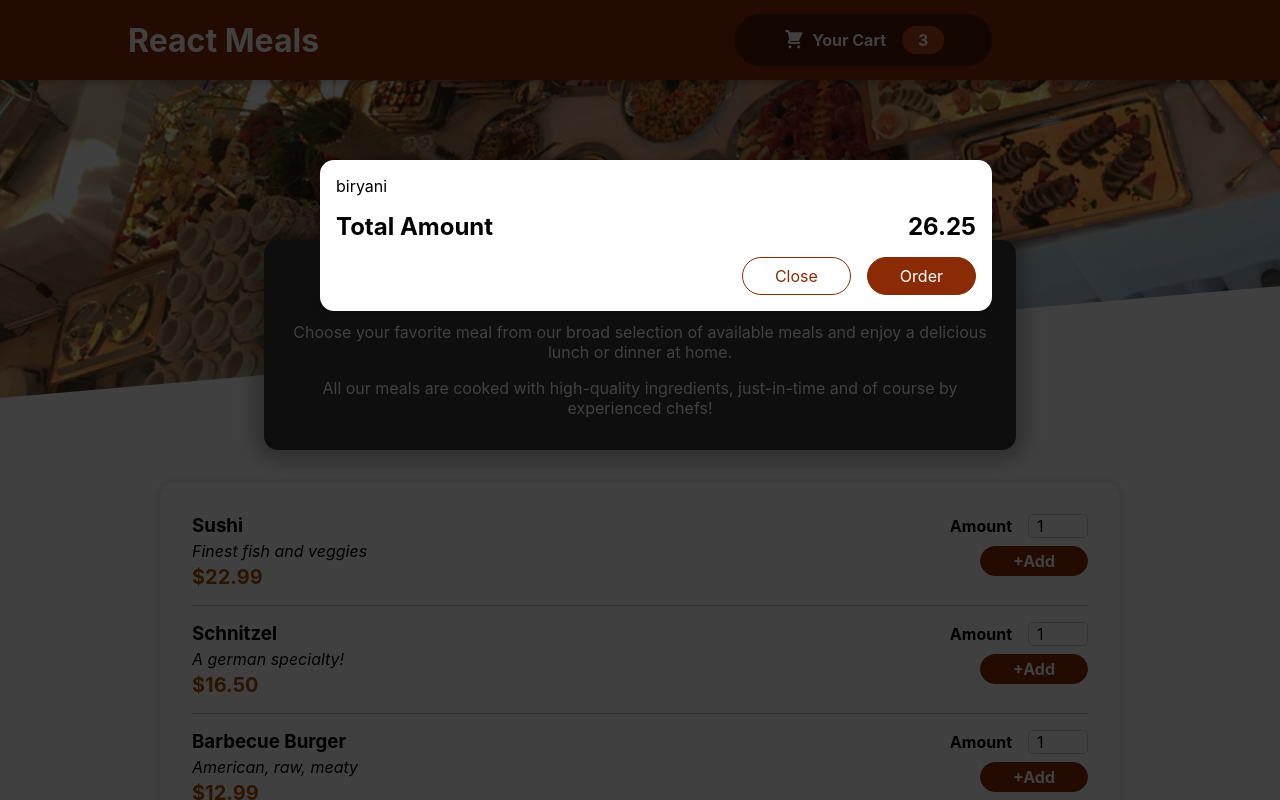
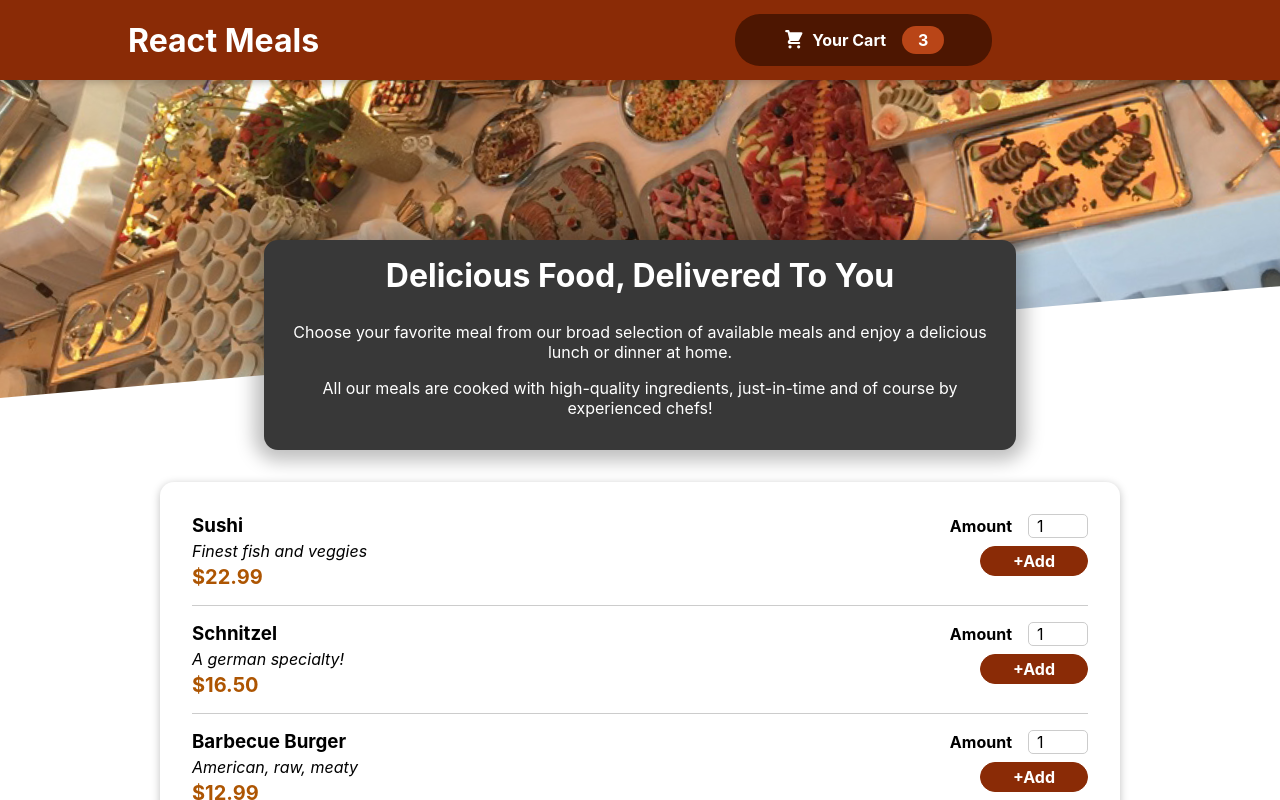
Before and after one commit to janardhan5031/restaurent-app, a React (Create React App) app: page / in a window 1280 px wide. Shown: the top 800 px of the page. Built offline with nearby package versions, Linux system fonts and the light colour scheme.

Commit message:
open and close the cart model accordingly

```diff
--- a/src/App.js
+++ b/src/App.js
@@ -1,13 +1,20 @@
-import { Fragment } from "react";
+import { Fragment, useState } from "react";
 
 import Header from "./components/Layout/Header";
 import Meals from "./components/Meals/Meals";
 import Cart from "./components/Cart/Cart";
 
 function App() {
+
+  const [isCartOpen, setIsCartOpen] = useState(false);
+
+  const cartModelHandler = () => {
+    setIsCartOpen(!isCartOpen)
+  }
+
   return (<Fragment>
-    <Cart />
-    <Header />
+    {isCartOpen && <Cart cartClose={ cartModelHandler} />}
+    <Header cartOpen={ cartModelHandler} />
     <main>
       <Meals />
     </main>
--- a/src/components/Cart/Cart.js
+++ b/src/components/Cart/Cart.js
@@ -2,21 +2,22 @@
 import Modal from '../UI/Modal';
 import classes from './Cart.module.css';
 
-const Cart = () => {
-    const cartItems = <ul className={ classes['cart-items']}>{[{ id: 'c1', name: 'biryani', amount: 2, price: 10.99 }].map((item) => {
-                return <li key={item.id}>{item.name}</li>
-            })
-        }
-    </ul>
+const Cart = (props) => {
+    const cartItems = <ul className={classes['cart-items']}>{[{ id: 'c1', name: 'biryani', amount: 2, price: 10.99 }].map((item) => {
+        return <li key={item.id}>{item.name}</li>
+    })
+    }
+    </ul>;
+
     return (
-        <Modal>
+        <Modal cartClose={ props.cartClose}>
             {cartItems}
             <div className={ classes.total}>
                 <span>Total Amount</span>
                 <span>26.25</span>
             </div>
             <div className={ classes.actions}>
-                <button className={classes['button--alt']}>Close</button>
+                <button className={classes['button--alt']} onClick={ props.cartClose}>Close</button>
                 <button className={ classes.button }>Order</button>
             </div>
         </Modal>
--- a/src/components/Layout/Header.js
+++ b/src/components/Layout/Header.js
@@ -5,12 +5,12 @@ import HeaderCartButton from './HeaderCartButton';
 import classes from './Header.module.css';
 import mealsTable from '../../assets/meals.jpg';
 
-const Header = () => {
+const Header = (props) => {
 
     return (<Fragment>
         <header className={classes.header}>
             <h1>React Meals</h1>
-            <HeaderCartButton />
+            <HeaderCartButton cartOpen={ props.cartOpen} />
             <span></span>
         </header>
         <div className={classes['main-image']}>
--- a/src/components/Layout/HeaderCartButton.js
+++ b/src/components/Layout/HeaderCartButton.js
@@ -3,10 +3,10 @@ import CartIcon from "../Cart/CartIcon";
 
 import classes from './HeaderCartButton.module.css'
 
-const HeaderCartButton = () => {
+const HeaderCartButton = (props) => {
 
 
-    return (<button className={classes.button} >
+    return (<button className={classes.button} onClick={props.cartOpen } >
         <span className={classes.icon}>
             <CartIcon/>
         </span>
--- a/src/components/UI/Modal.js
+++ b/src/components/UI/Modal.js
@@ -4,7 +4,7 @@ import ReactDOM from 'react-dom'
 import classes from './Modal.module.css';
 
 const Backdrop = (props) => {
-    return <div className={classes.backdrop}></div>
+    return <div className={classes.backdrop} onClick={ props.cartClose}></div>
 }
 
 const ModalOverlay = (props) => {
@@ -17,7 +17,7 @@ const portalElement = document.getElementById('overlays');
 
 const Modal = (props) => {
     return <Fragment>
-        { ReactDOM.createPortal(<Backdrop/>,portalElement)}
+        {ReactDOM.createPortal(<Backdrop cartClose={ props.cartClose} />,portalElement)}
         {ReactDOM.createPortal(<ModalOverlay >{ props.children}</ModalOverlay>, portalElement)}
     </Fragment>
 }
```
